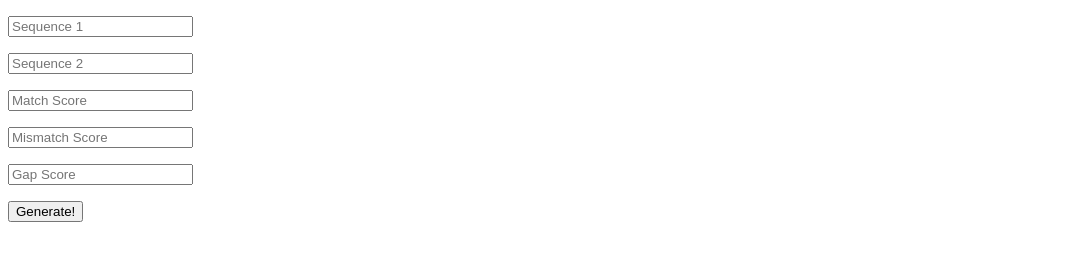
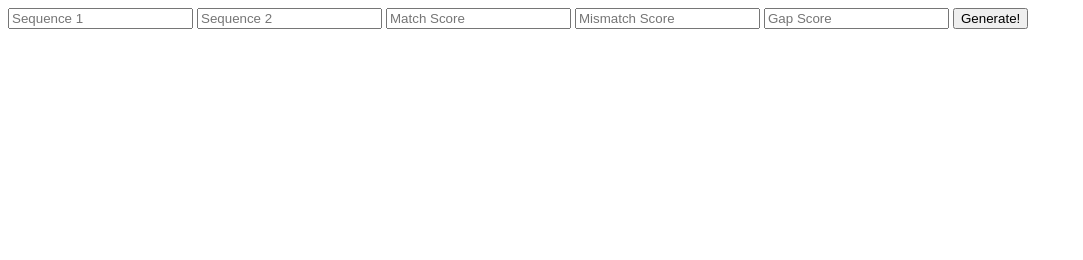
Before and after one commit to flinder/local_alignment_visual, a plain HTML site: page index.html in a window 1280 px wide. Shown: the whole page, without its empty margins (0-1083 px from the left). Drawn offline with nearby package versions, Linux system fonts and the light colour scheme.

Commit message:
horizontal form

```diff
--- a/index.html
+++ b/index.html
@@ -42,25 +42,14 @@
             -->
 
             <form name="parameters" onSubmit="return handleFormSubmission()">
-                <p>
                     <input type="text" id="seq_1" placeholder="Sequence 1">
-                </p>
-                <p>
                     <input type="text" id="seq_2" placeholder="Sequence 2">
-                </p>
-                <p>
                     <input type="text" id="match" placeholder="Match Score">
-                </p>
-                <p>
                     <input type="text" id="misMatch" placeholder="Mismatch Score">
-                </p>
-                <p>
                     <input type="text" id="gap" placeholder="Gap Score">
-                </p>
-                <p>
                     <input name="Submit" type="submit" value="Generate!">
-                </p>
             </form>
+            <p></p>
         </div>
         <script type="text/javascript" src="local_alignment_visual.js"></script>
     </body>
```
